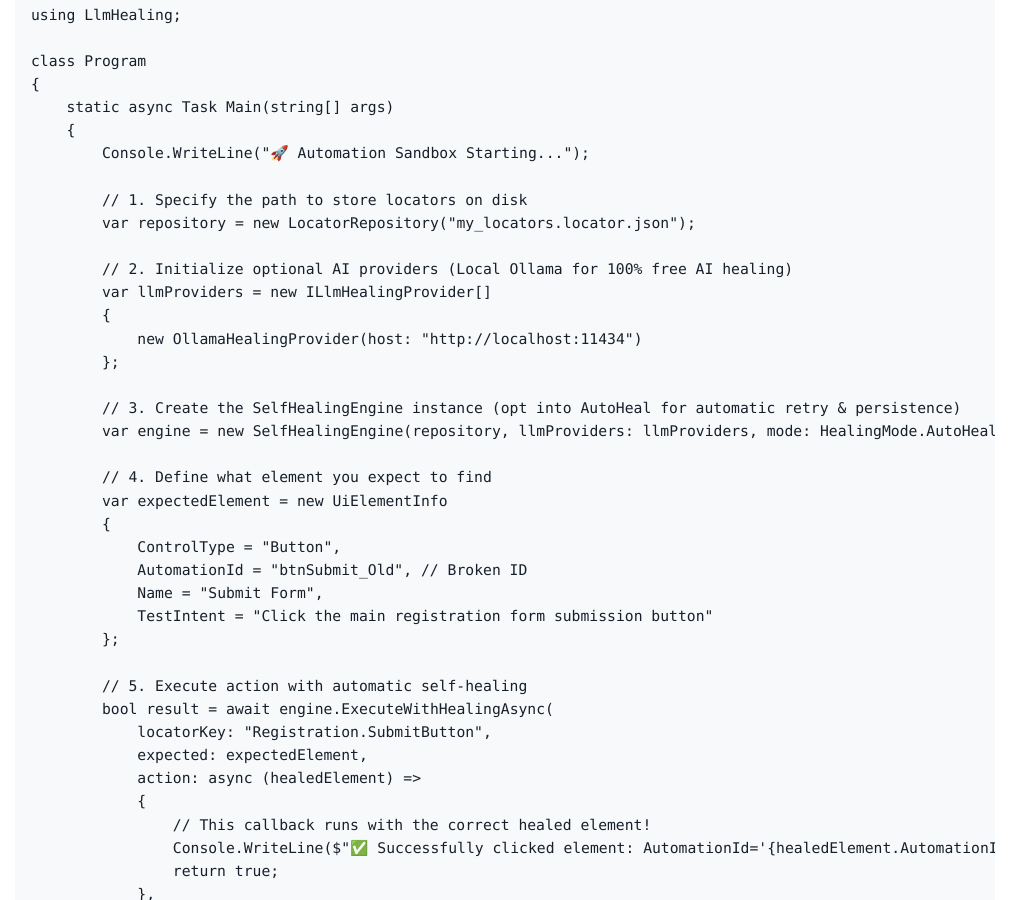
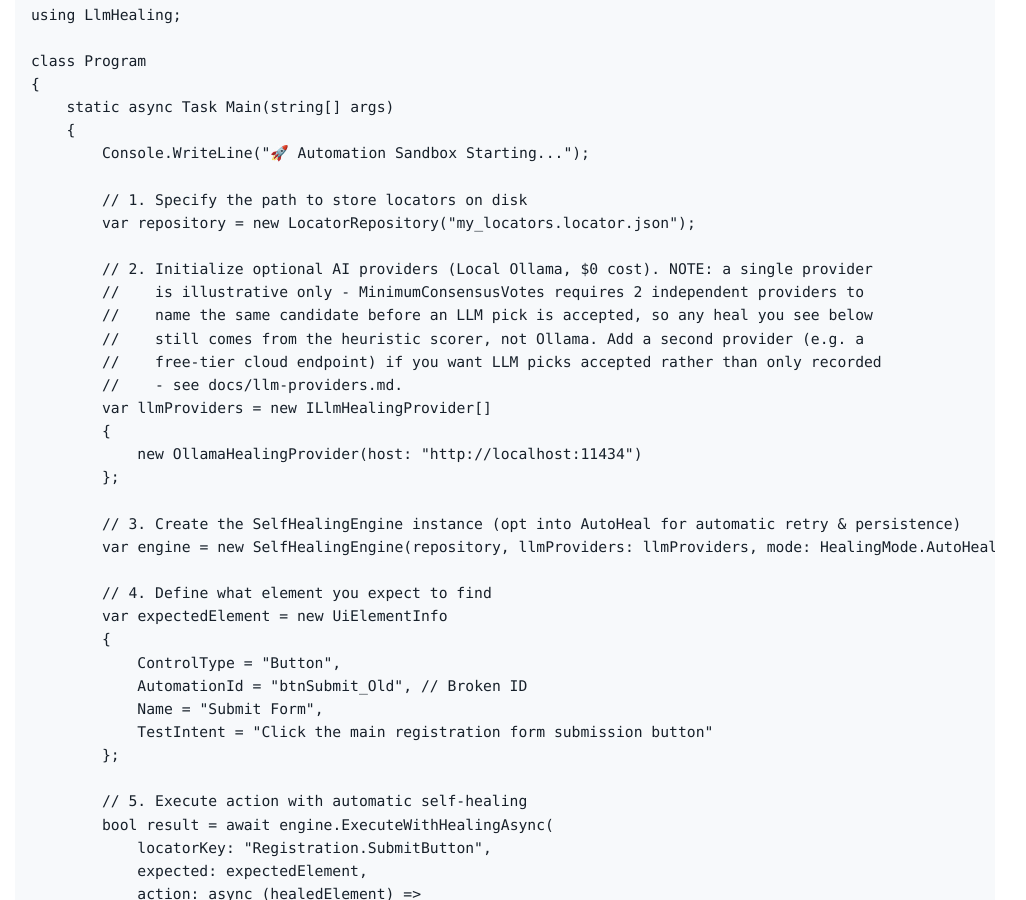
Before and after one commit to mustafasercansak/automation-sandbox, a Jekyll site: the page built from docs/getting-started.md, in a window 1280 px wide and 900 px high, scrolled down 1585 px. Shown: the whole window, without its empty margins (135-1161 px from the left). Built offline with Jekyll 4.4.1, drawn with Linux system fonts in a browser that asks for light colours; some of the changed text lies outside the part shown.

Commit message:
docs(llm): getting-started Ollama example no longer implies single-provider consensus (#398)
Step 3's code sample configured exactly one OllamaHealingProvider and
labelled it '100% free AI healing', but SimilarityWeights.MinimumConsensusVotes
requires 2 independent providers to name the same candidate before an
LLM pick is accepted (Validate() itself rejects < 2). A reader could
reasonably conclude Ollama healing works in that walkthrough, when any
observed heal comes from the heuristic scorer - Ollama's vote has no
decision power alone.

- docs/getting-started.md (EN + TR, same underlying code block): the
  provider-setup comment now states the quorum requirement explicitly
  and points to docs/llm-providers.md for adding a second provider
- Checked docs/llm-providers.md and README.md for the same implication:
  llm-providers.md already states this correctly ('Ollama alone cannot
  satisfy the agreement quorum... pair it with a second one'); README.md
  has no matching claim. Neither needed a change.

Left as a separate, optional decision (per the issue's own wording):
emitting a runtime warning when SelfHealingEngine is constructed with
llmProviders.Count < MinimumConsensusVotes. That is an engine behavior
change, not a docs fix, and out of scope here.

```diff
--- a/docs/getting-started.md
+++ b/docs/getting-started.md
@@ -57,7 +57,12 @@ class Program
         // 1. Specify the path to store locators on disk
         var repository = new LocatorRepository("my_locators.locator.json");
 
-        // 2. Initialize optional AI providers (Local Ollama for 100% free AI healing)
+        // 2. Initialize optional AI providers (Local Ollama, $0 cost). NOTE: a single provider
+        //    is illustrative only - MinimumConsensusVotes requires 2 independent providers to
+        //    name the same candidate before an LLM pick is accepted, so any heal you see below
+        //    still comes from the heuristic scorer, not Ollama. Add a second provider (e.g. a
+        //    free-tier cloud endpoint) if you want LLM picks accepted rather than only recorded
+        //    - see docs/llm-providers.md.
         var llmProviders = new ILlmHealingProvider[]
         {
             new OllamaHealingProvider(host: "http://localhost:11434")
@@ -159,7 +164,12 @@ class Program
         // 1. Specify the path to store locators on disk
         var repository = new LocatorRepository("my_locators.locator.json");
 
-        // 2. Initialize optional AI providers (Local Ollama for 100% free AI healing)
+        // 2. Initialize optional AI providers (Local Ollama, $0 cost). NOTE: a single provider
+        //    is illustrative only - MinimumConsensusVotes requires 2 independent providers to
+        //    name the same candidate before an LLM pick is accepted, so any heal you see below
+        //    still comes from the heuristic scorer, not Ollama. Add a second provider (e.g. a
+        //    free-tier cloud endpoint) if you want LLM picks accepted rather than only recorded
+        //    - see docs/llm-providers.md.
         var llmProviders = new ILlmHealingProvider[]
         {
             new OllamaHealingProvider(host: "http://localhost:11434")
```
